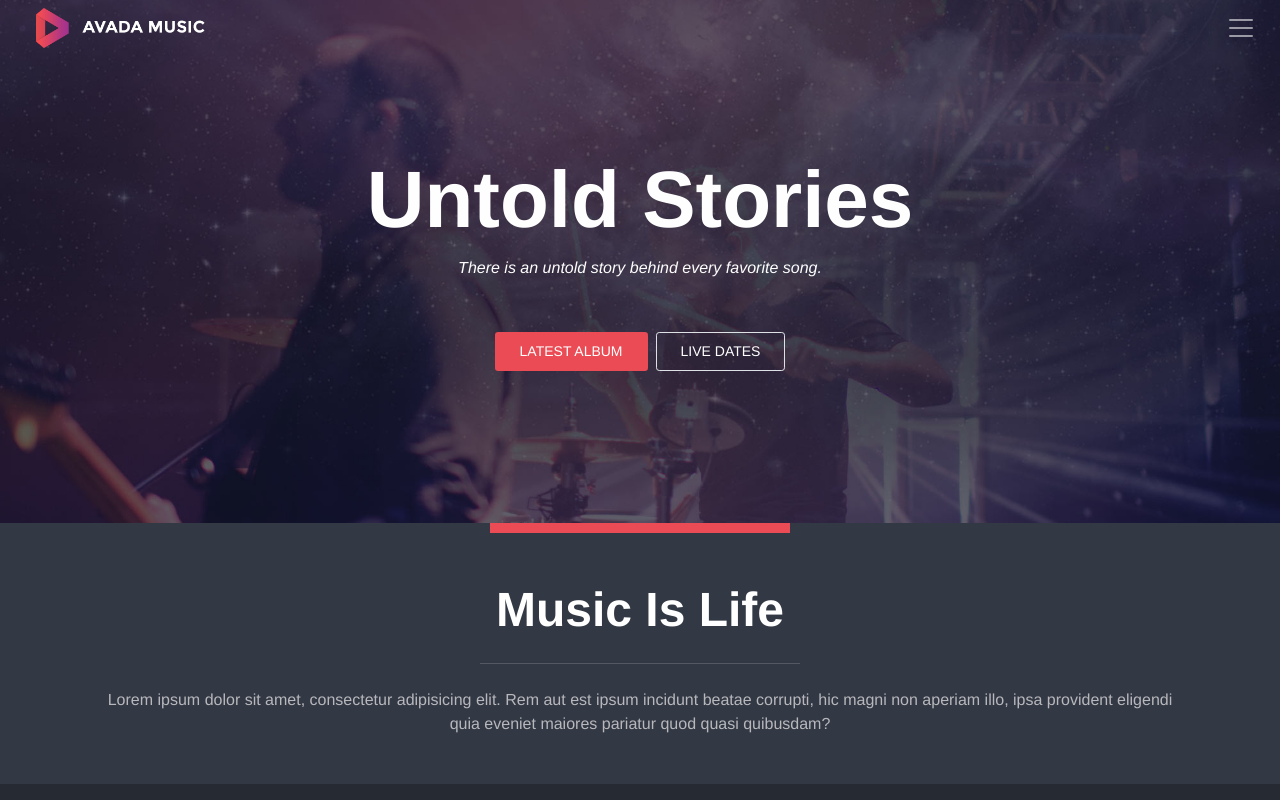
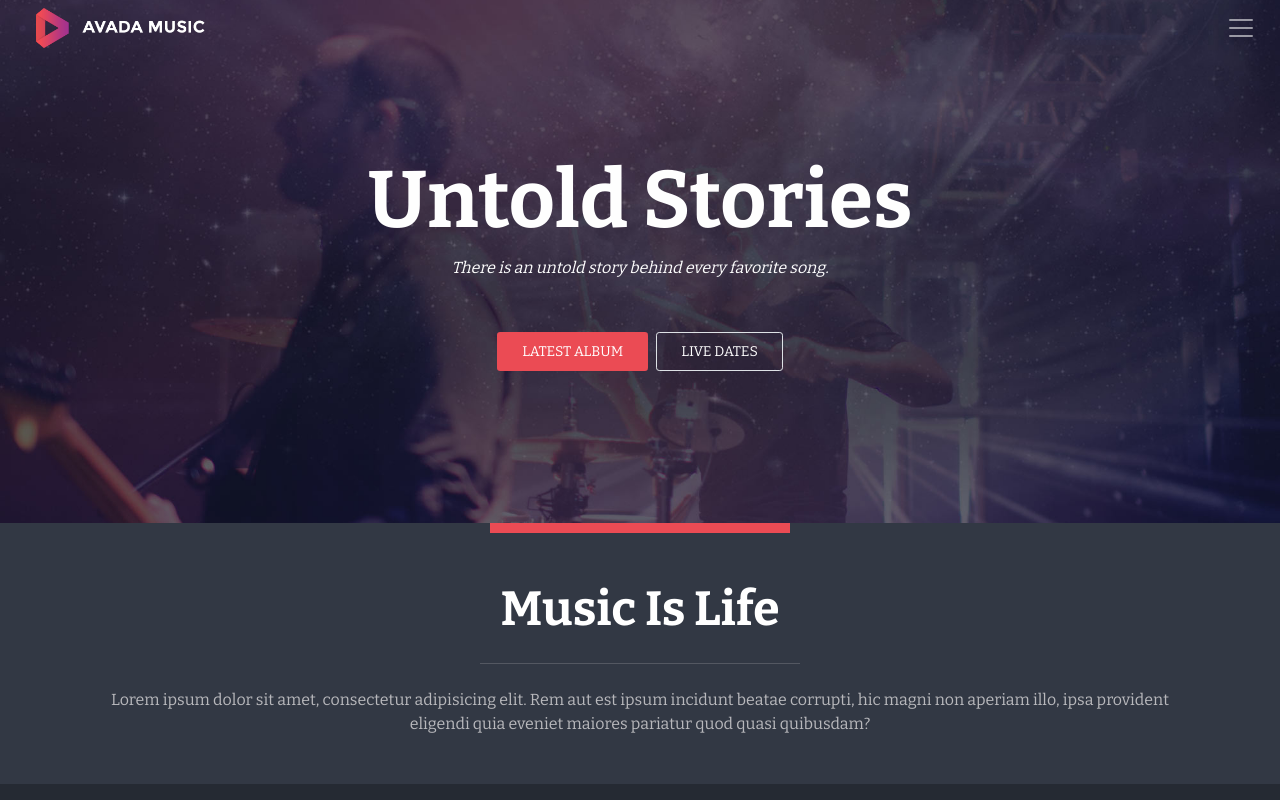
Before and after one commit to GabriPini/proj-html-vuejs, a Vue app: page / in a window 1280 px wide. Shown: the top 800 px of the page. Built offline with nearby package versions, Linux system fonts and the light colour scheme.

Commit message:
add different font-family

```diff
--- a/package.json
+++ b/package.json
@@ -8,6 +8,7 @@
     "lint": "vue-cli-service lint"
   },
   "dependencies": {
+    "@fontsource/bitter": "^4.5.7",
     "@fortawesome/fontawesome-svg-core": "^6.1.1",
     "@fortawesome/free-brands-svg-icons": "^6.1.1",
     "@fortawesome/free-regular-svg-icons": "^6.1.1",
--- a/src/assets/scss/style.scss
+++ b/src/assets/scss/style.scss
@@ -1,7 +1,7 @@
 @import '~/node_modules/bootstrap/scss/bootstrap.scss';
 
 #app {
-    font-family: Avenir, Helvetica, Arial, sans-serif;
+    font-family:  'Bitter', serif;;
     -webkit-font-smoothing: antialiased;
     -moz-osx-font-smoothing: grayscale;
 
--- a/src/components/HeaderComponent.vue
+++ b/src/components/HeaderComponent.vue
@@ -27,7 +27,7 @@
 
 
     <div class="text-center link_menu">
-     <LinkComponent :linkList="linkList" class="d-flex flex-column fw-bold"/>
+     <LinkComponent :linkList="linkList" class="d-flex flex-column "/>
     </div>
    </div>
   </div>
```
Also changed, not shown: src/main.js (+7 -0 lines), 1 other file (tests, documents, lock files or other folders).
